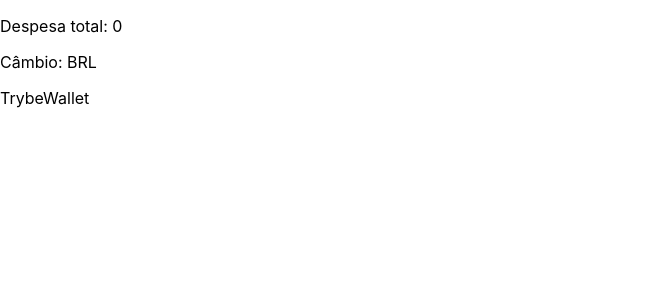
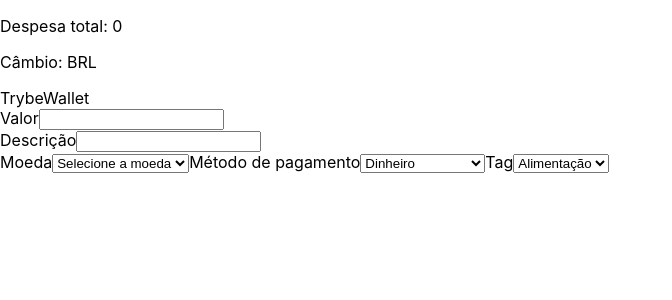
Before and after one commit to cae07/sd-013-a-project-trybewallet, a React (Create React App) app: page /carteira in a window 1280 px wide. Shown: the top 300 px of the page, without its empty margins (0-672 px from the left). Built offline with nearby package versions, Linux system fonts and the light colour scheme.

Commit message:
Requisito 6

```diff
--- /dev/null
+++ b/src/components/Forms.js
@@ -0,0 +1,49 @@
+import React from 'react';
+import Input from './Input';
+
+class Forms extends React.Component {
+  render() {
+    return (
+      <div>
+        <form>
+          <Input
+            label="Valor"
+          />
+          <Input
+            label="Descrição"
+          />
+            <label htmlFor="select-coin">
+                Moeda
+                <select required="required" id="select-coin">
+                    <option name="Moeda">
+                    Selecione a moeda
+                    </option>
+                </select>
+            </label>
+
+            <label htmlFor="select-payment">
+            Método de pagamento
+            <select required="required" id="select-payment">
+                <option name="Dinheiro">Dinheiro</option>
+                <option name="Credito">Cartão de crédito</option>
+                <option name="Debito">Cartão de débito</option>
+            </select>
+            </label>
+
+            <label htmlFor="select-category">
+            Tag
+            <select required="required" id="select-category">
+                <option name="Alimentação">Alimentação</option>
+                <option name="Lazer">Lazer</option>
+                <option name="Trabalho">Trabalho</option>
+                <option name="Transporte">Transporte</option>
+                <option name="Saúde">Saúde</option>
+            </select>
+            </label>
+        </form>
+      </div>
+    );
+  }
+}
+
+export default Forms;
--- a/src/pages/Wallet.js
+++ b/src/pages/Wallet.js
@@ -1,4 +1,5 @@
 import React from 'react';
+import Forms from '../components/Forms';
 import Header from '../components/Header';
 
 class Wallet extends React.Component {
@@ -11,6 +12,9 @@
         <div>
           TrybeWallet
         </div>
+        <div>
+          <Forms />
+        </div>
       </div>
     )
   }
```
